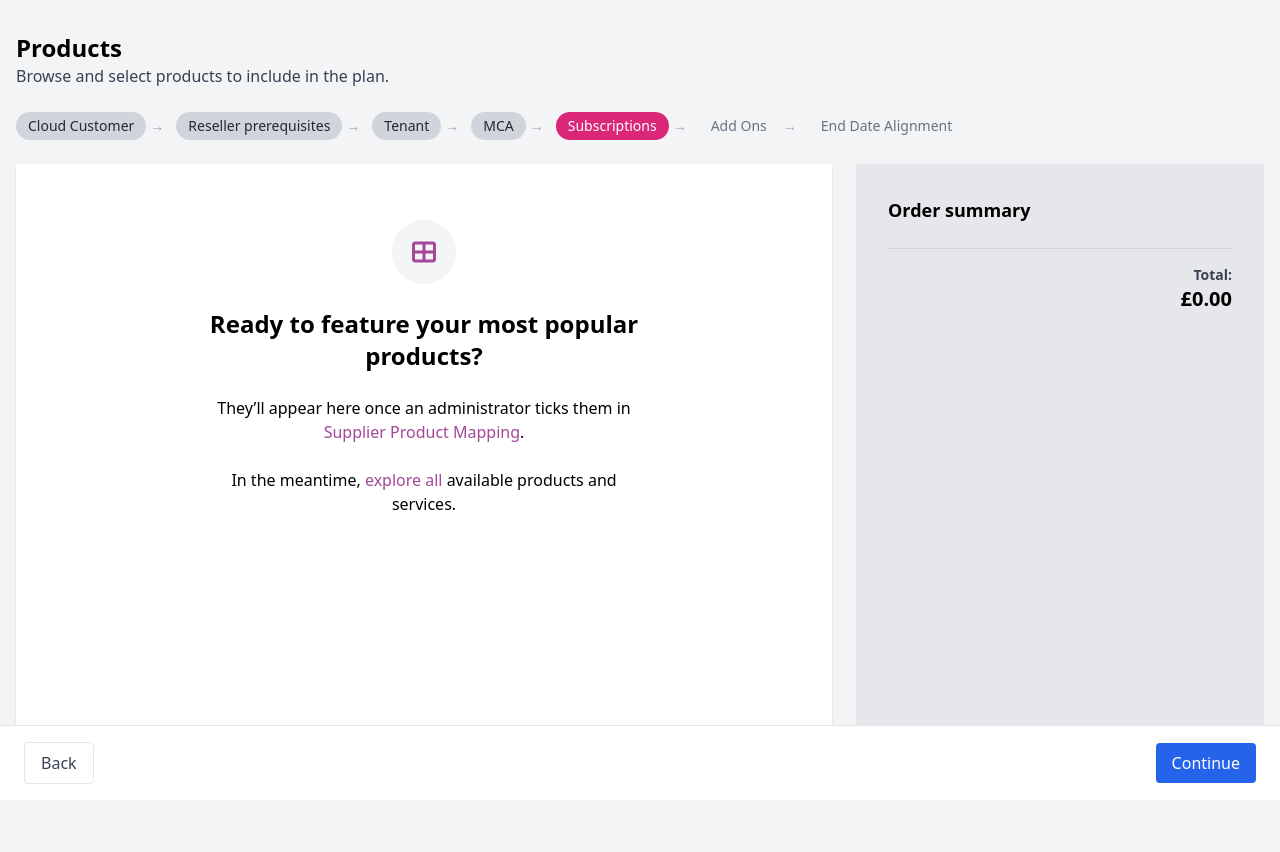
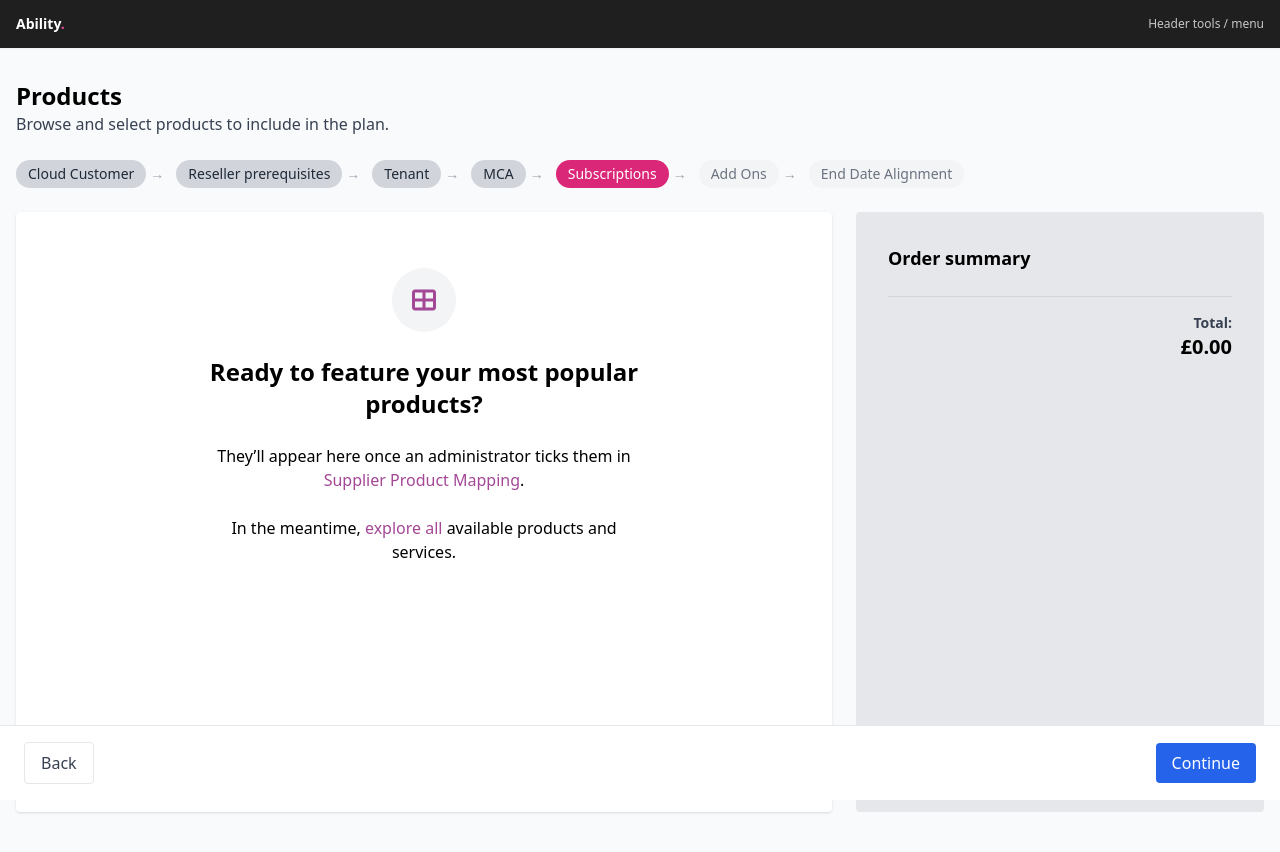
Before and after one commit to ellroberts/bi-directional-v3-public, a React (Vite) app: page /subscriptions in a window 1280 px wide. Shown: the top 852 px of the page. Built offline with nearby package versions, Linux system fonts and the light colour scheme.

Commit message:
footernav now working

```diff
--- a/src/components/FooterNav.jsx
+++ b/src/components/FooterNav.jsx
@@ -1,14 +1,17 @@
-import React from "react";
+import React, { useContext } from "react";
+import { FooterNavContext } from "./FooterNavContext";
 
-export default function FooterNav({
-  canContinue = false,
-  onContinue,
-  showBack = true,
-  onBack,
-  backLabel = "Back",
-}) {
+export default function FooterNav() {
+  const {
+    canContinue,
+    onContinue,
+    showBack,
+    onBack,
+    backLabel = "Back",
+  } = useContext(FooterNavContext);
+
   return (
-    <footer className="sticky bottom-0 w-full bg-white border-t py-4 mt-4">
+    <footer className="sticky bottom-0 w-full bg-white border-t py-4 mt-4 z-10">
       <div className="max-w-screen-xl mx-auto flex justify-between items-center px-6">
         {showBack ? (
           <button
--- /dev/null
+++ b/src/components/HeaderBar.jsx
@@ -0,0 +1,17 @@
+import React from "react";
+
+export default function HeaderBar() {
+  return (
+    <header className="w-full bg-[#1f1f1f] text-white h-12 flex items-center justify-between px-4 shadow-sm z-50">
+      {/* Left side: Logo placeholder */}
+      <div className="font-semibold text-sm">
+        Ability<span className="text-pink-500">.</span>
+      </div>
+
+      {/* Right side: Placeholder user/tools */}
+      <div className="text-xs opacity-75">
+        Header tools / menu
+      </div>
+    </header>
+  );
+}
--- a/src/components/LayoutWithFooter.jsx
+++ b/src/components/LayoutWithFooter.jsx
@@ -1,33 +1,21 @@
-import React, { useContext } from "react";
-import { Outlet, useLocation } from "react-router-dom";
+import React from "react";
+import { Outlet } from "react-router-dom";
 import FooterNav from "./FooterNav";
-import { FooterNavContext } from "./FooterNavContext";
+import HeaderBar from "./HeaderBar";
 
 export default function LayoutWithFooter() {
-  const location = useLocation();
-  const {
-    canContinue,
-    onContinue,
-    showBack,
-    onBack
-  } = useContext(FooterNavContext);
+  return (
+    <div className="flex flex-col min-h-screen bg-gray-50">
+      {/* ✅ Header */}
+      <HeaderBar />
 
-  const hideFooterOn = ["/summary"];
-  const showFooter = !hideFooterOn.includes(location.pathname);
+      {/* ✅ Main content grows to fill space */}
+      <main className="flex-grow">
+        <Outlet />
+      </main>
 
-  return (
-    <div className="min-h-screen flex flex-col">
-  <div className="flex-grow">
-    <Outlet />
-  </div>
-  {showFooter && (
-    <FooterNav
-      canContinue={canContinue}
-      onContinue={onContinue}
-      showBack={showBack}
-      onBack={onBack}
-    />
-  )}
-</div>
+      {/* ✅ Footer */}
+      <FooterNav />
+    </div>
   );
 }
--- a/src/main.jsx
+++ b/src/main.jsx
@@ -13,6 +13,7 @@ import EndDateAlignment from "./pages/EndDateAlignment";
 import Summary from "./pages/Summary";
 
 import LayoutWithFooter from "./components/LayoutWithFooter";
+
 import { FooterNavProvider } from "./components/FooterNavContext";
 import { CloudCustomerFormProvider } from "./context/CloudCustomerFormContext";
 import { ResellerFormProvider } from "./context/ResellerFormContext";
--- a/src/pages/Subscriptions.jsx
+++ b/src/pages/Subscriptions.jsx
@@ -31,6 +31,7 @@ function SubscriptionsContent() {
   const { selected } = usePlan();
   const navigate = useNavigate();
 
+  // ✅ Enable Back + Continue logic
   useEffect(() => {
     setCanContinue(true);
     setOnContinue(() => () => navigate("/add-ons"));
@@ -42,7 +43,7 @@ function SubscriptionsContent() {
       setOnContinue(null);
       setOnBack(null);
     };
-  }, []);
+  }, [navigate, setCanContinue, setOnContinue, setShowBack, setOnBack]);
 
   const handleStepClick = (stepName) => {
     const routeMap = {
@@ -74,7 +75,7 @@ function SubscriptionsContent() {
     <div className="bg-white p-4 rounded shadow space-y-6 w-full min-h-[calc(100vh-200px)]">
       <DebugToggle />
 
-      {/* ✅ Hide all filters in ALL empty states */}
+      {/* Hide filters on empty states */}
       {!isEmptyState && (
         <TopSection
           view={view}
@@ -95,7 +96,6 @@ function SubscriptionsContent() {
         setSearchTerm={setSearchTerm}
       />
 
-      {/* ✅ Hide pagination on all empty states */}
       {!isEmptyState && (
         <div className="pt-4 border-t">
           <Pagination
```
Lines whose indentation alone changed are shown as unchanged.
